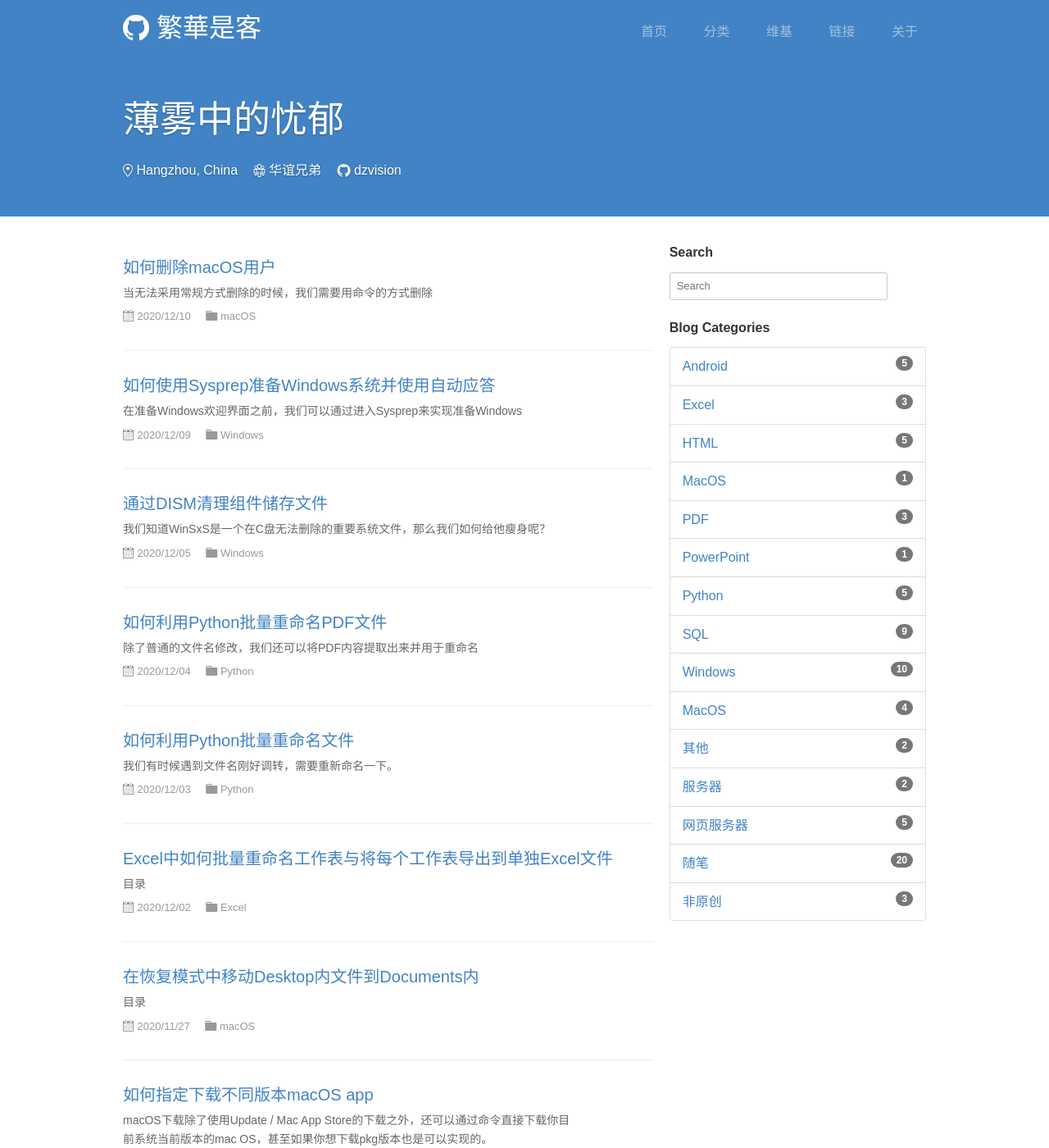
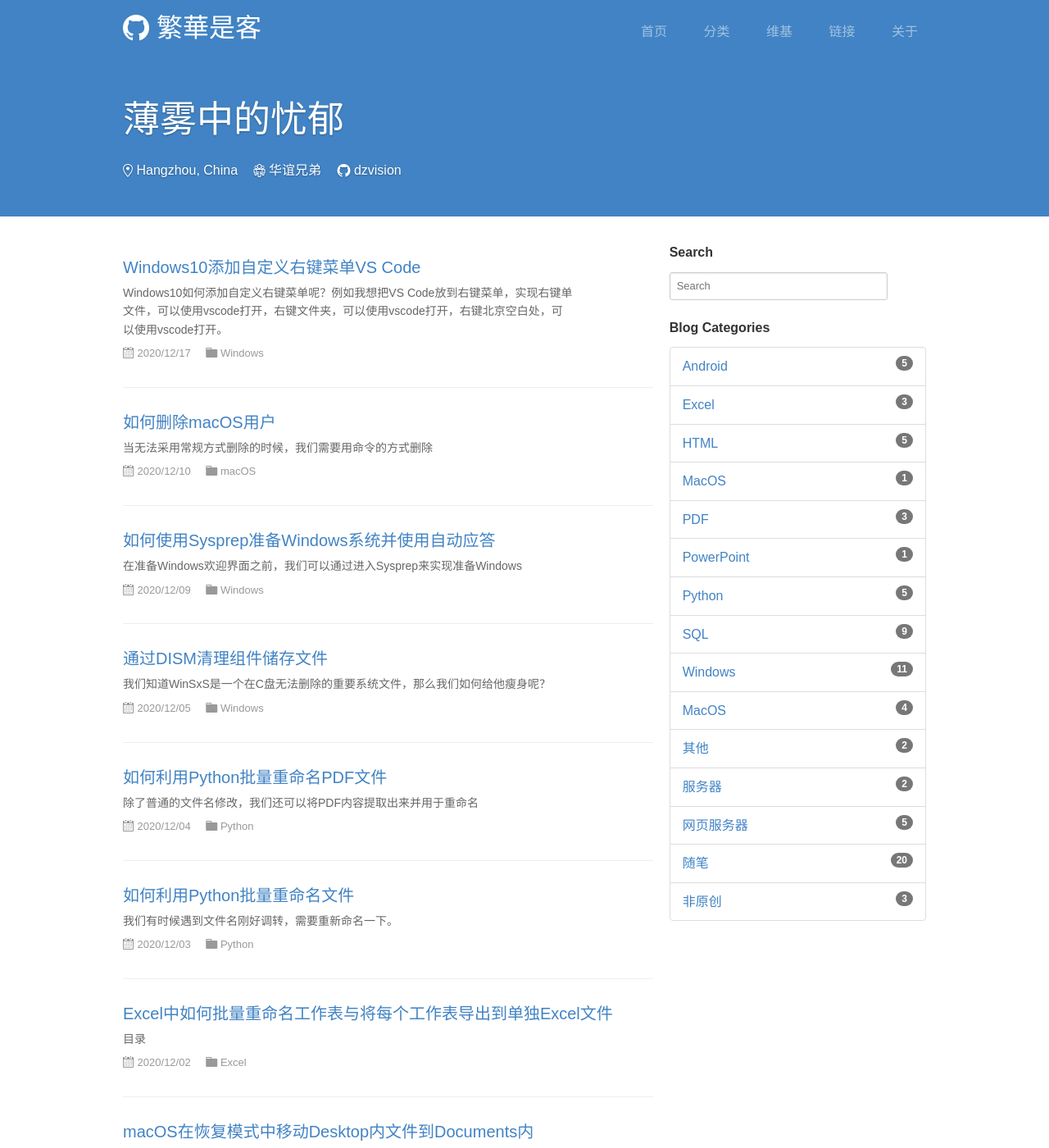
Before and after one commit to dzvision/backup-ghpages, a Jekyll site: the page built from index.html, in a window 1280 px wide and 1400 px high. Shown: the whole window at 82% size. Built offline with Jekyll 4.4.1, drawn with Linux system fonts in a browser that asks for light colours; the list of posts is cut into pages by our own code; some of the changed text lies outside the part shown.

````diff
--- a/_posts/2020-11-27-Move-macOS-Desktop-in-Recovery.md
+++ b/_posts/2020-11-27-Move-macOS-Desktop-in-Recovery.md
@@ -1,6 +1,6 @@
 ---
 layout: post
-title: 在恢复模式中移动Desktop内文件到Documents内
+title: macOS在恢复模式中移动Desktop内文件到Documents内
 categories: macOS
 description:
 keywords: macOS
@@ -93,7 +93,7 @@ rm -v /Volumes/Macintosh\ HD/Users/[UserName]/Desktop/*
 ## 权限问题
 
 默认权限是归root的，因为是在恢复模式新增文件夹（也就是system)。
-https://support.apple.com/en-hk/guide/mac-help/mchlp1038/mac
+<https://support.apple.com/en-hk/guide/mac-help/mchlp1038/mac>
 在复制好文件夹之后，可能产生权限问题，这个可以通过Get Info / CMD + I 解锁后进入Sharing & Permissions将用户加进去
 
 如果是从恢复模式直接通过代码添加则
--- /dev/null
+++ b/_posts/2020-12-17-Open-VS-Code-Right-Click.md
@@ -0,0 +1,83 @@
+---
+layout: post
+title: Windows10添加自定义右键菜单VS Code
+categories: Windows
+description:
+keywords: Windows
+---
+
+Windows10如何添加自定义右键菜单呢？例如我想把VS Code放到右键菜单，实现右键单文件，可以使用vscode打开，右键文件夹，可以使用vscode打开，右键北京空白处，可以使用vscode打开。
+
+**目录**
+
+* TOC
+{:toc}
+
+
+## Step 1 新建空白文件vscode.reg
+在里面粘贴
+```
+Windows Registry Editor Version 5.00
+
+[HKEY_CLASSES_ROOT\*\shell\VSCode]
+@="Open with Code"
+"Icon"="D:\\Program\\Microsoft VS Code\\Code.exe"
+
+[HKEY_CLASSES_ROOT\*\shell\VSCode\command]
+@="\"D:\\Program\\Microsoft VS Code\\Code.exe\" \"%1\""
+
+
+[HKEY_CLASSES_ROOT\Directory\shell\VSCode]
+@="Open with Code"
+"Icon"="D:\\Program\\Microsoft VS Code\\Code.exe"
+
+[HKEY_CLASSES_ROOT\Directory\shell\VSCode\command]
+@="\"D:\\Program\\Microsoft VS Code\\Code.exe" \"%V\""
+
+
+[HKEY_CLASSES_ROOT\Directory\Background\shell\VSCode]
+@="Open with Code"
+"Icon"="D:\\Program\\Microsoft VS Code\\Code.exe"
+
+[HKEY_CLASSES_ROOT\Directory\Background\shell\VSCode\command]
+@="\"D:\\Program\\Microsoft VS Code\\Code.exe\" \"%V\""
+```
+[参考链接1：](https://blog.csdn.net/GreekMrzzJ/article/details/82194913)
+
+## Step 2 替换文件位置
+确认你的文件位置，并修改。
+D:\A\B\C.exe要变成D:\\A\\B\\C.exe
+
+
+
+## Step 3 保存并双击打开
+如题
+
+## 题外话
+如果修改其他程序也是一样的，不过除了要记得修改程序的路径之外，别忘了修改注册表的路径名称。
+例如我们添加Sublime Text 3, 也可以把菜单名字稍微变化一下方便识别。
+
+```
+Windows Registry Editor Version 5.00
+
+[HKEY_CLASSES_ROOT\*\shell\SublimeText3]
+@="Edit with Sublime Text 3"
+"Icon"="D:\\Program\\Sublime Text 3\\sublime_text.exe"
+
+[HKEY_CLASSES_ROOT\*\shell\SublimeText3\command]
+@="\"D:\\Program\\Sublime Text 3\\sublime_text.exe\" \"%1\""
+
+[HKEY_CLASSES_ROOT\Directory\shell\SublimeText3]
+@="Edit with Sublime Text 3"
+"Icon"="D:\\Program\\Sublime Text 3\\sublime_text.exe"
+
+[HKEY_CLASSES_ROOT\Directory\shell\SublimeText3\command]
+@="\"D:\\Program\\Sublime Text 3\\sublime_text.exe" \"%V\""
+
+[HKEY_CLASSES_ROOT\Directory\Background\shell\SublimeText3]
+@="Edit with Sublime Text 3"
+"Icon"="D:\\Program\\Sublime Text 3\\sublime_text.exe"
+
+[HKEY_CLASSES_ROOT\Directory\Background\shell\SublimeText3\command]
+@="\"D:\\Program\\Sublime Text 3\\sublime_text.exe\" \"%V\""
+```
````
Also changed, not shown: _posts/2020-12-10-macOS-User-Delete.md (+6 -0 lines).
